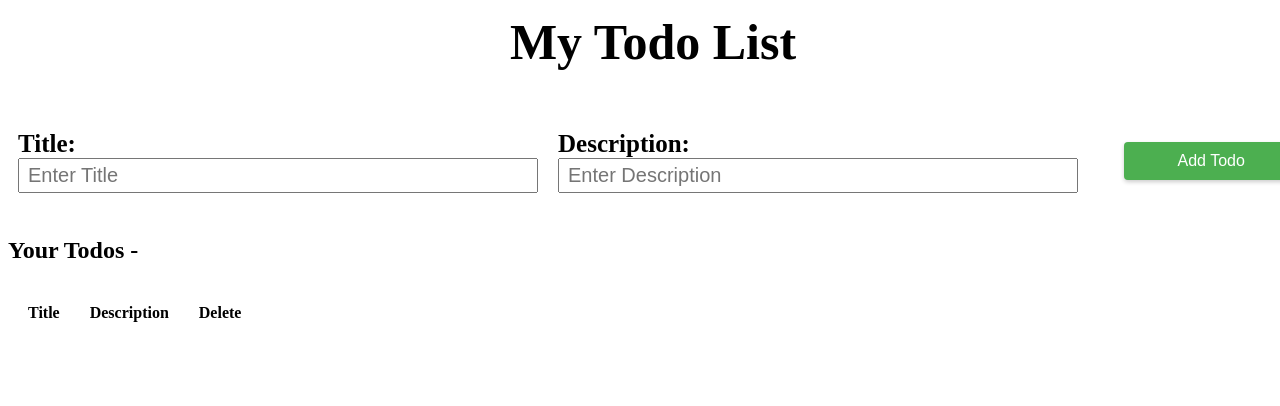
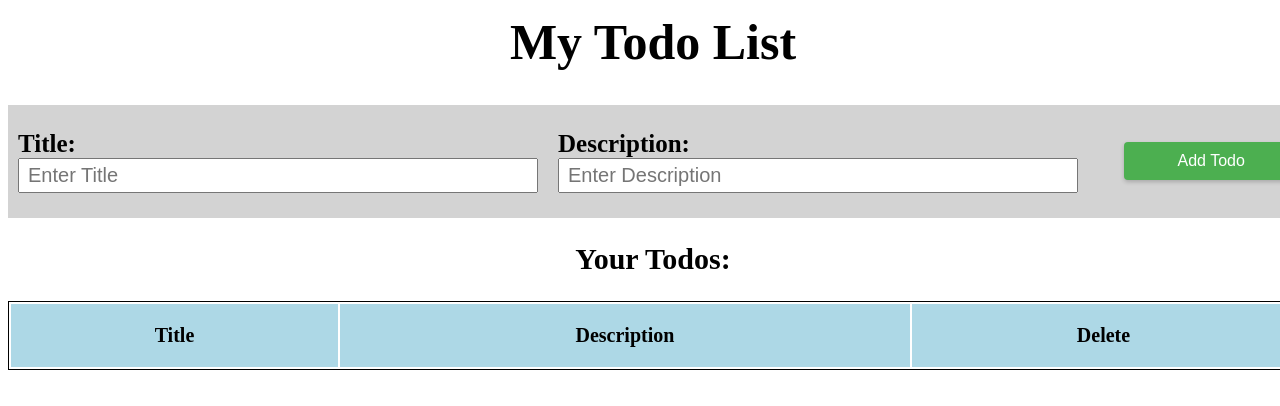
Before and after one commit to vasujain275/basictodo, a website: page src/index.html in a window 1280 px wide. Drawn offline with Linux system fonts and the light colour scheme; no server answers.

Commit message:
added CSS

```diff
--- a/jsondata/dataObj.json
+++ /dev/null
@@ -1 +0,0 @@
-{"counter":9}
--- a/jsondata/todoList.json
+++ /dev/null
@@ -1 +0,0 @@
-{"1":{"title":"Buy Games","completed":false,"description":"I should buy Games"},"2":{"title":"Buy Mac","completed":false,"description":"I should buy MAC"},"3":{"title":"Buy PC","completed":false,"description":"I should buy PC"},"4":{"title":"Buy Debrid","completed":false,"description":"I should buy Debrid"},"5":{"title":"Buy Netflix","description":"Need to buy Netflix"},"6":{"title":"Buy TUF","description":"I should buy TUF"},"9":{"title":"Sell Omen","description":"I Should Sell Omen"}}
--- a/src/index.html
+++ b/src/index.html
@@ -20,8 +20,8 @@
 					<button class="add-todo-button" onclick="addTodo()">Add Todo</button>
 				</div>
 
-			<h2>Your Todos - </h2>
-			<div>
+			<h2 class="todo-list">Your Todos: </h2>
+			<div class="table">
 				<table id="mainArea">
 					<tr>
 						<th>Title</th>
--- a/src/style.css
+++ b/src/style.css
@@ -11,6 +11,7 @@
 .flex-1{
   display: flex;
   align-items: center;
+  background-color: lightgrey;
 }
 
 .title{
@@ -62,12 +63,34 @@
   background-color: #45a049;
 }
 
-table {
-  border-collapse: separate;
-  border-spacing: 10px; /* Adjust this value to set the desired spacing */
+.todo-list{
+  font-size: 30px;
+  text-align: center;
 }
 
-td,
-th {
-  padding: 10px; /* Optional: Add padding within the cells */
+.table{
+  display: grid;
+  grid-template-columns: 1fr;
 }
+
+table {
+  border: 1px solid black;
+  border-collapse: separate;
+  border-spacing: -1px; /* Adjust this value to set the desired spacing */
+}
+
+th{
+  font-size: 20px;
+  background-color: lightblue;
+  padding: 20px;
+}
+
+td{
+  background-color: lightpink;
+  padding: 20px;
+  font-size: 16px;
+}
+
+greatgrandChildElemen.innerhtml{
+  background-color: black;
+}
```
Also changed, not shown: 1 other file.
